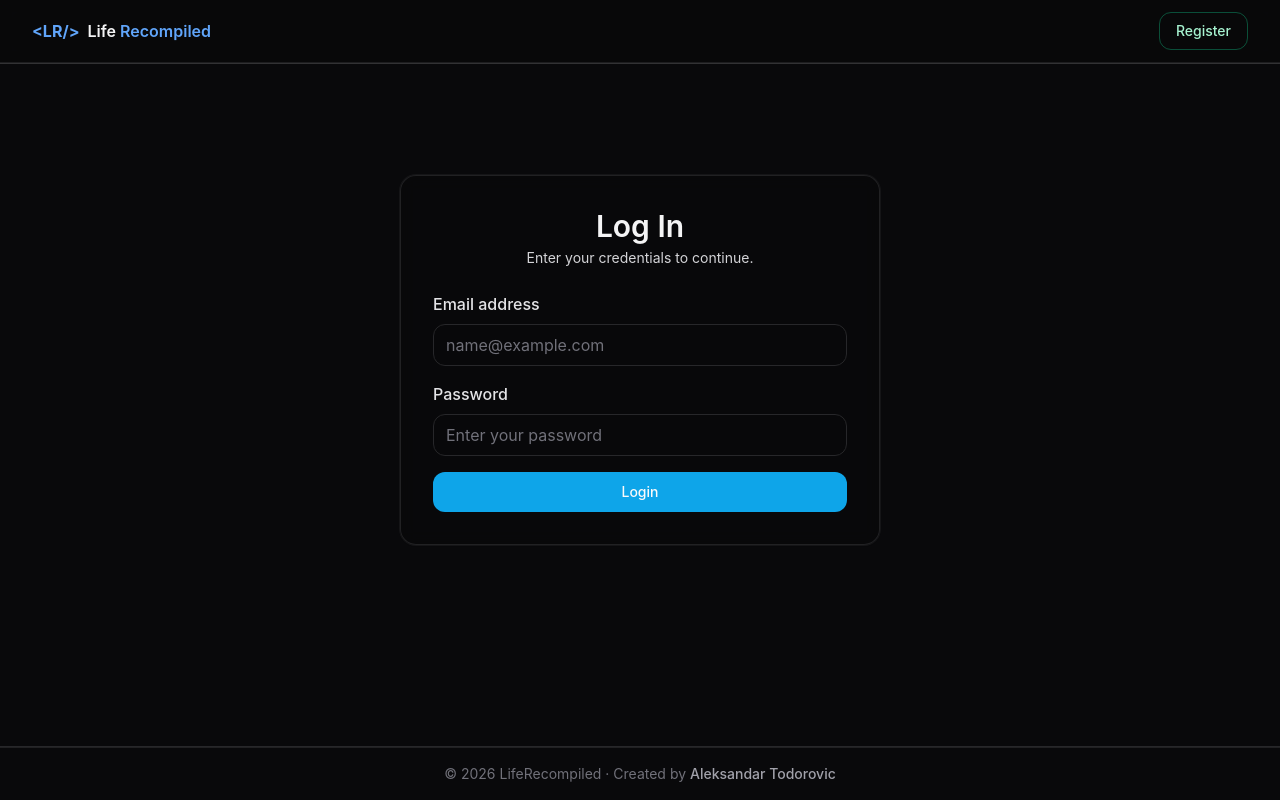
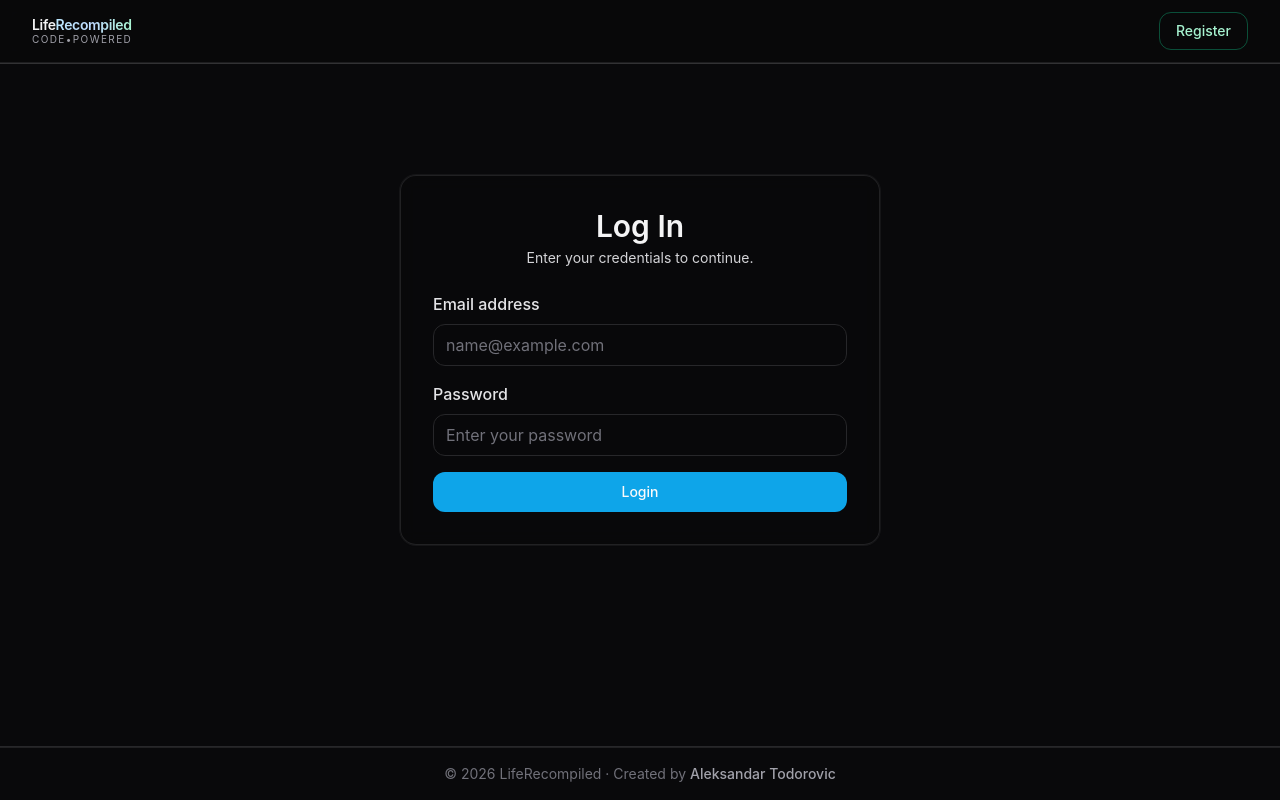
Before and after one commit to cole92/liferecompiled, a React (Vite) app: page /login in a window 1280 px wide. Built offline with nearby package versions, Linux system fonts and the light colour scheme; no server answers.

Commit message:
ui(header): switch to wordmark-only logo + centralize brand constants

```diff
--- a/src/components/Header.jsx
+++ b/src/components/Header.jsx
@@ -3,6 +3,7 @@ import { NavLink, useLocation } from "react-router-dom";
 import { AuthContext } from "../context/AuthContext";
 import AvatarDropdown from "./AvatarDropdown";
 import Spinner from "./Spinner";
+import BrandWordmark from "./ui/BrandWordmark";
 
 /**
  * @component Header
@@ -39,16 +40,7 @@ const Header = () => {
       <div className="w-full border-b border-zinc-800/70 bg-zinc-950/80 backdrop-blur ring-1 ring-zinc-100/5">
         <div className="ui-shell-header py-3">
           <div className="flex items-center justify-between gap-3">
-            <NavLink
-              to="/"
-              className="flex items-center gap-2 text-zinc-100 no-underline"
-              aria-label="Go to Home"
-            >
-              <span className="font-bold text-blue-400">{"<LR/>"}</span>
-              <span className="font-semibold">
-                Life <span className="text-blue-400">Recompiled</span>
-              </span>
-            </NavLink>
+            <BrandWordmark className="shrink-0" tagline="CODE-POWERED" />
 
             <div className="flex items-center gap-2">
               {user ? (
--- a/src/components/comments/CommentItem.jsx
+++ b/src/components/comments/CommentItem.jsx
@@ -303,7 +303,7 @@ const CommentItem = ({
                   }}
                   aria-label="Show Top Contributor badge info"
                 >
-                  <ShieldIcon className="w-5 h-5 text-sky-200 group-hover:scale-110 transition-transform" />
+                  <ShieldIcon className="absolute -top-2 -right-1 w-5 h-5" />
                 </button>
               )}
             </div>
--- /dev/null
+++ b/src/components/ui/BrandWordmark.jsx
@@ -0,0 +1,59 @@
+import PropTypes from "prop-types";
+import { NavLink } from "react-router-dom";
+import { BRAND } from "../../constants/brand";
+
+function formatTagline(raw) {
+  const s = String(raw ?? "").trim();
+  if (!s) return "";
+
+  const parts = s
+    .replace(/[•\u00B7]/g, "-")
+    .split(/[-\s]+/)
+    .filter(Boolean);
+
+  if (parts.length <= 1) return parts.join("");
+  return `${parts[0]}\u2022${parts.slice(1).join("")}`; // bullet
+}
+
+export default function BrandWordmark({
+  to = "/",
+  ariaLabel = BRAND.homeAriaLabel,
+  className = "",
+  tagline = BRAND.tagline,
+}) {
+  const taglineText = formatTagline(tagline);
+
+  return (
+    <NavLink
+      to={to}
+      className={
+        "flex flex-col items-start text-zinc-100 no-underline select-none leading-[1] " +
+        "rounded-md focus:outline-none focus-visible:ring-2 focus-visible:ring-sky-400 " +
+        "focus-visible:ring-offset-2 focus-visible:ring-offset-zinc-950 " +
+        className
+      }
+      aria-label={ariaLabel}
+      title={BRAND.name}
+    >
+      <span className="text-[13px] sm:text-[14px] font-semibold tracking-tight whitespace-nowrap">
+        {BRAND.wordmark.plain}
+        <span className="bg-gradient-to-r from-sky-200 via-blue-200 to-emerald-200 bg-clip-text text-transparent">
+          {BRAND.wordmark.accent}
+        </span>
+      </span>
+
+      {taglineText ? (
+        <span className="mt-0.5 text-[9px] sm:text-[10px] uppercase tracking-[0.14em] text-zinc-400 whitespace-nowrap">
+          {taglineText}
+        </span>
+      ) : null}
+    </NavLink>
+  );
+}
+
+BrandWordmark.propTypes = {
+  to: PropTypes.string,
+  ariaLabel: PropTypes.string,
+  className: PropTypes.string,
+  tagline: PropTypes.string,
+};
--- /dev/null
+++ b/src/constants/brand.js
@@ -0,0 +1,14 @@
+export const BRAND = {
+  name: "LifeRecompiled",
+
+  // What you visually render in the header wordmark
+  wordmark: {
+    plain: "Life",
+    accent: "Recompiled",
+  },
+
+  // Keep it "raw" and let BrandWordmark format it (hyphen -> bullet)
+  tagline: "CODE-POWERED",
+
+  homeAriaLabel: "Go to Home",
+};
```
